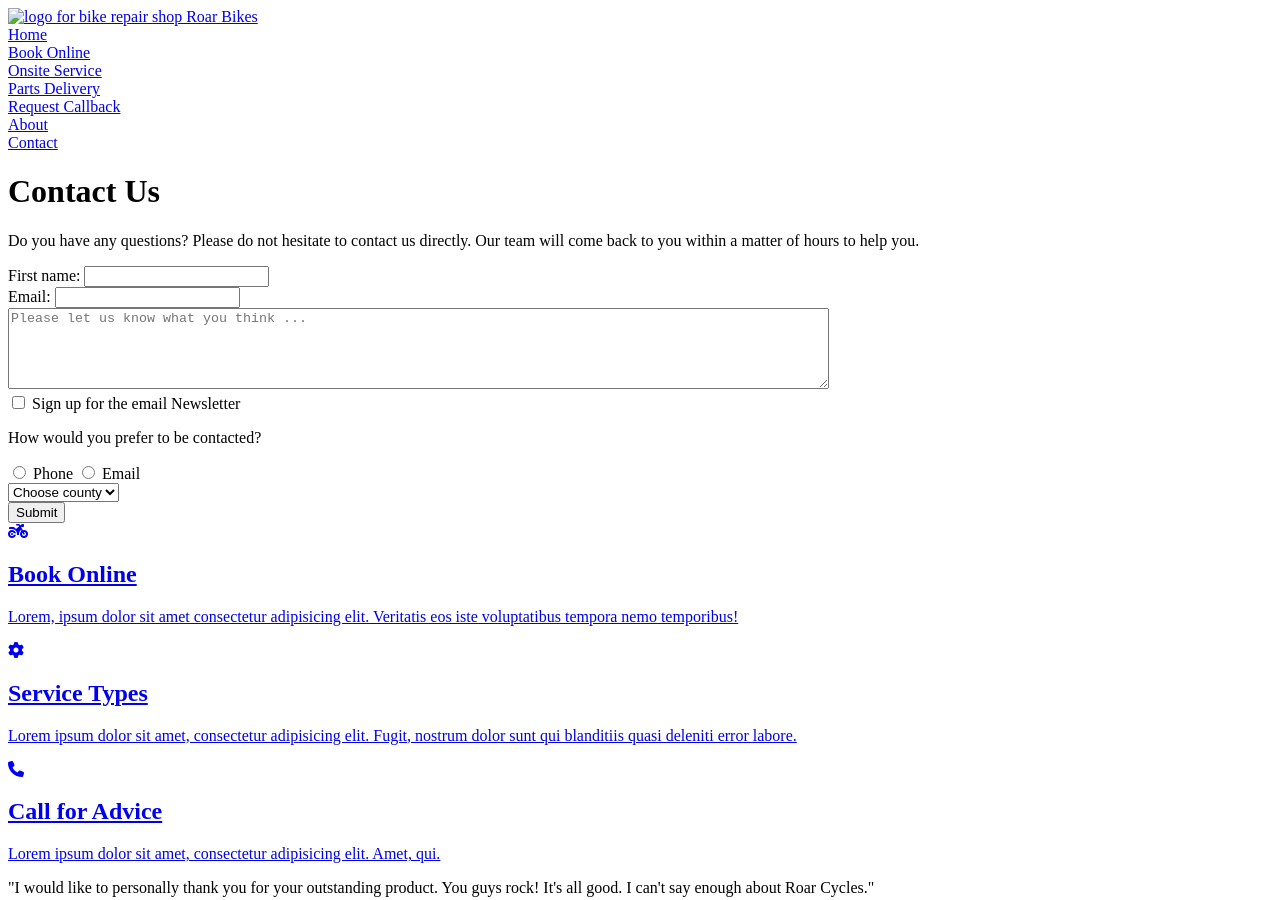
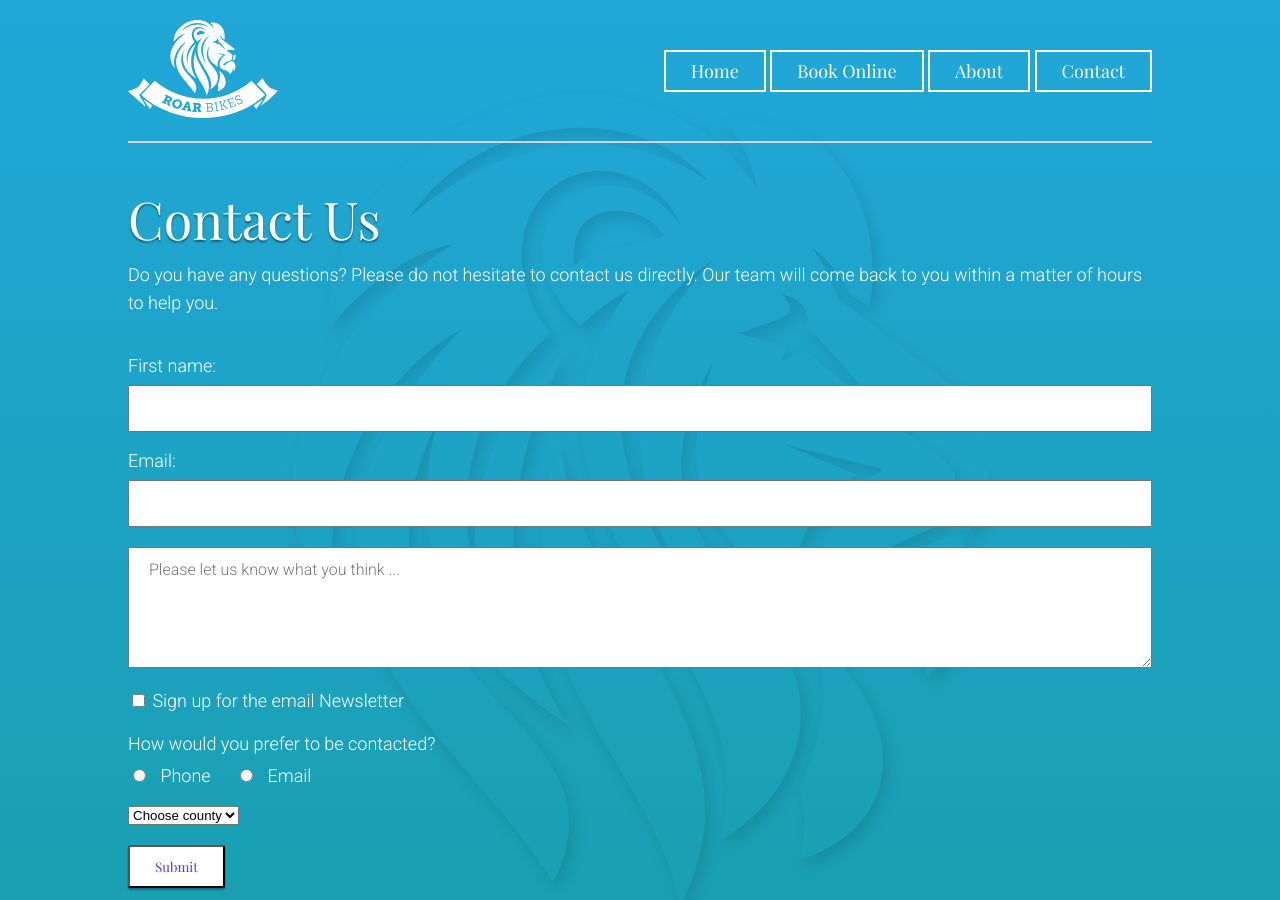
Before and after one commit to skpstudent/rwd-project02, a plain HTML site: page contact.html in a window 1280 px wide. Shown: the top 900 px of the page. Drawn offline with nearby package versions, Linux system fonts and the light colour scheme; the site is published under a folder, as on GitHub Pages, so addresses that start at the root find nothing.

Commit message:
Update contact.html

```diff
--- a/contact.html
+++ b/contact.html
@@ -11,10 +11,14 @@
         content="Contact details about Roar Cycles - 57 Moyglare Abbey, Dublin, W23C1K2. Phone +353 5465481">
 
     <!-- The Eric Meyers CSS RESET sheet must always go first... -->
-    <link rel="stylesheet" href="/css-reset.css">
+
+    <!-- GITHUB change - remove leading'/' -->
+    <link rel="stylesheet" href="css-reset.css">
 
     <!-- ...then our CSS sheet can modify the RESET styles -->
-    <link rel="stylesheet" href="/style.css">
+
+    <!-- GITHUB change - remove leading'/' -->
+    <link rel="stylesheet" href="style.css">
 
     <!-- GOOGLE FONTS link -->
     <link rel="preconnect" href="https://fonts.gstatic.com">
@@ -34,7 +38,9 @@
             <div class="logo">
 
                 <a href="index.html">
-                    <img src="/images/logo-roar-bikes.svg" alt="logo for bike repair shop Roar Bikes">
+
+                    <!-- GITHUB change - remove leading'/' -->
+                    <img src="images/logo-roar-bikes.svg" alt="logo for bike repair shop Roar Bikes">
                 </a>
             </div>
 
```
